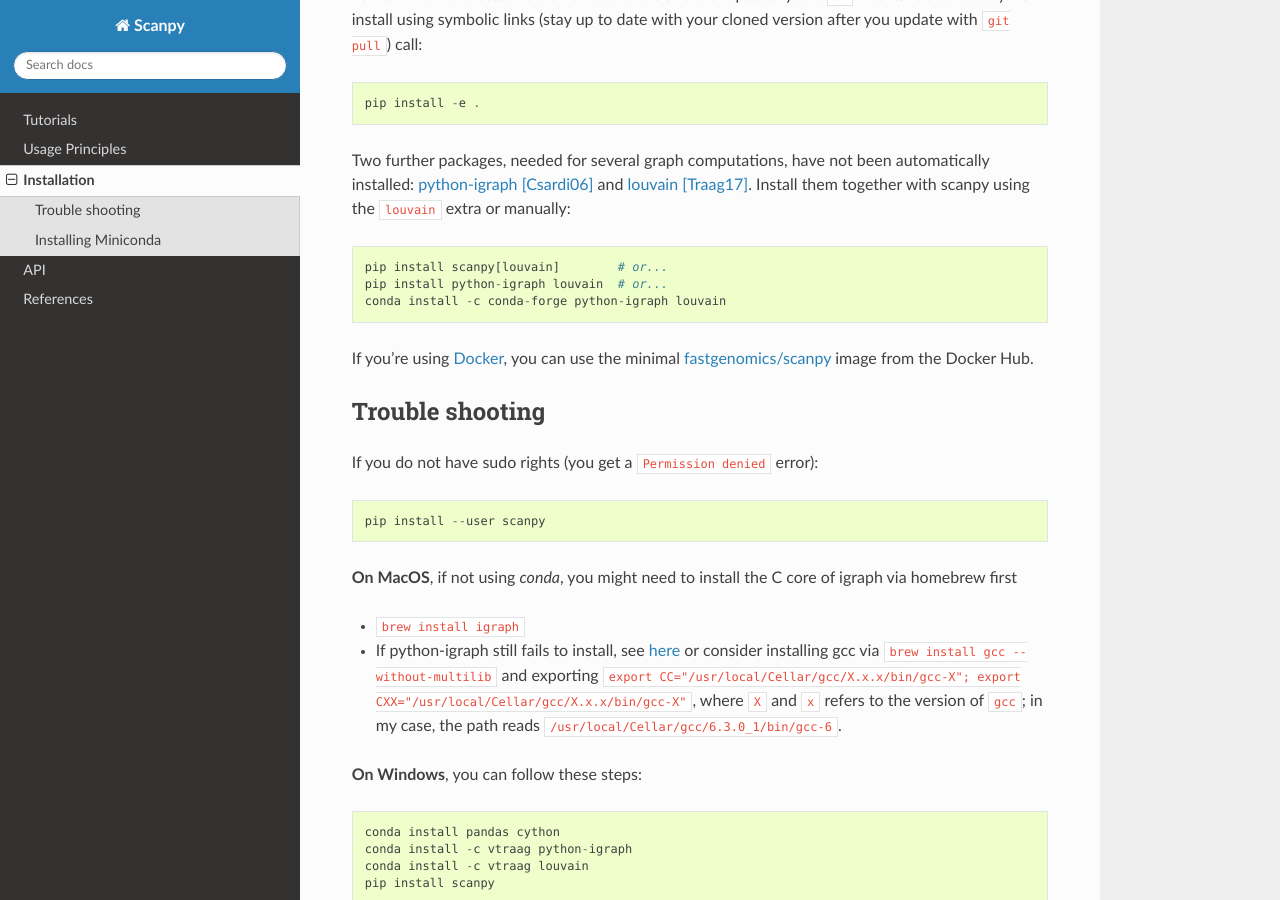
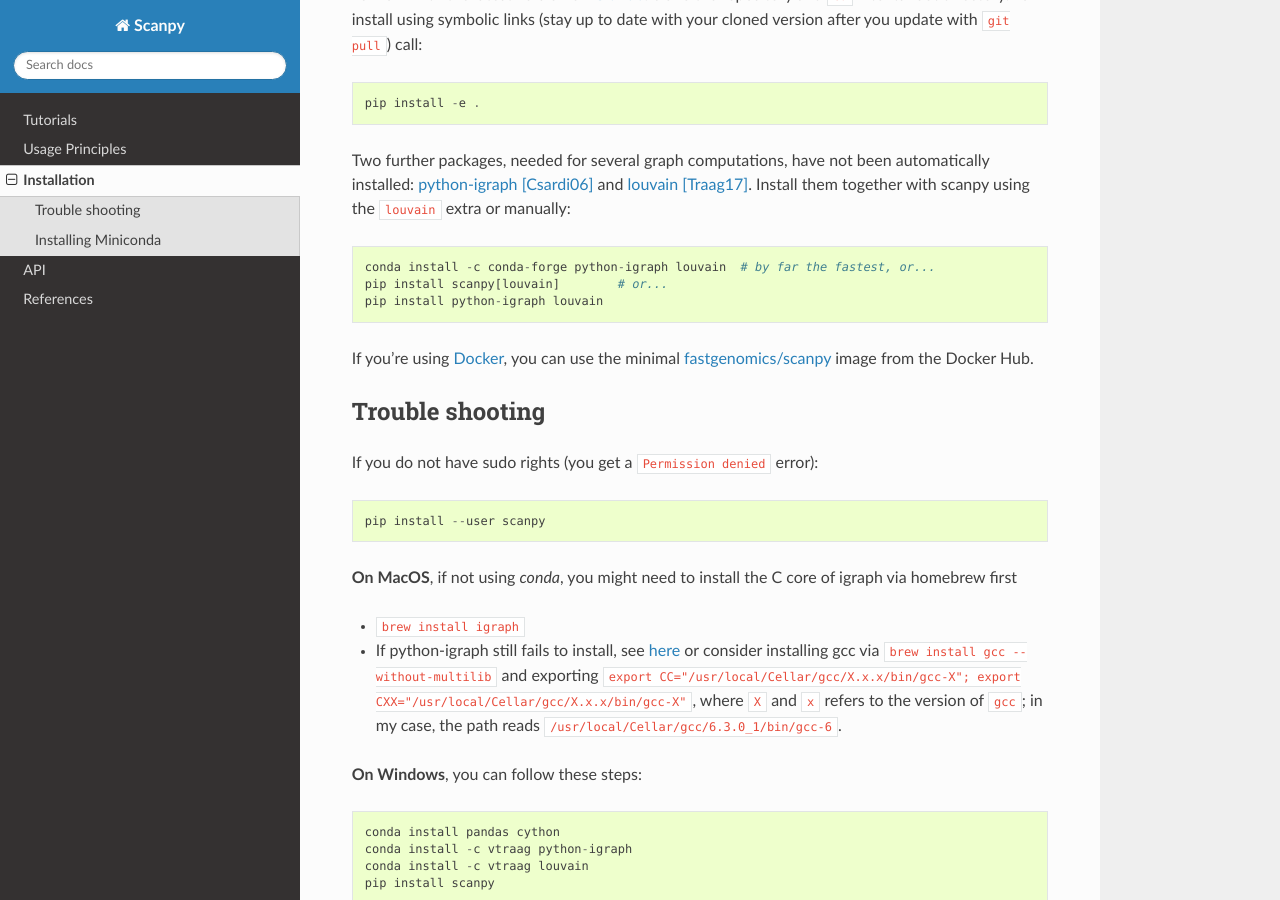
Before and after one commit to scverse/scanpy, a Sphinx documentation site: the page built from docs/installation.rst, in a window 1280 px wide and 900 px high, scrolled down 431 px. Built offline with Sphinx 7.4.7 and the Read the Docs theme 2.0.0, drawn with Linux system fonts in a browser that asks for light colours; the version number could not be read and is left out.

Commit message:
updated installation docs

```diff
--- a/docs/installation.rst
+++ b/docs/installation.rst
@@ -5,11 +5,11 @@
 downloading and installing Miniconda_ (see `Installing Miniconda`_).
 Running the following installs most of the requirements::
 
-   conda install seaborn scikit-learn statsmodels numba
+    conda install seaborn scikit-learn statsmodels numba
 
 Pull Scanpy from `PyPI <https://pypi.org/project/scanpy>`__ (consider using ``pip3`` to access Python 3)::
 
-  pip install scanpy
+    pip install scanpy
 
 To work with the latest version on `GitHub
 <https://github.com/theislab/scanpy>`__: clone the repository and ``cd`` into
@@ -23,9 +23,10 @@
 and `louvain <https://github.com/vtraag/louvain-igraph>`__ [Traag17]_.
 Install them together with scanpy using the ``louvain`` extra or manually::
 
+    conda install -c conda-forge python-igraph louvain  # by far the fastest, or...
     pip install scanpy[louvain]        # or...
-    pip install python-igraph louvain  # or...
-    conda install -c conda-forge python-igraph louvain
+    pip install python-igraph louvain
+
 
 If you're using Docker_, you can use the minimal `fastgenomics/scanpy`_ image from the Docker Hub.
 
```
